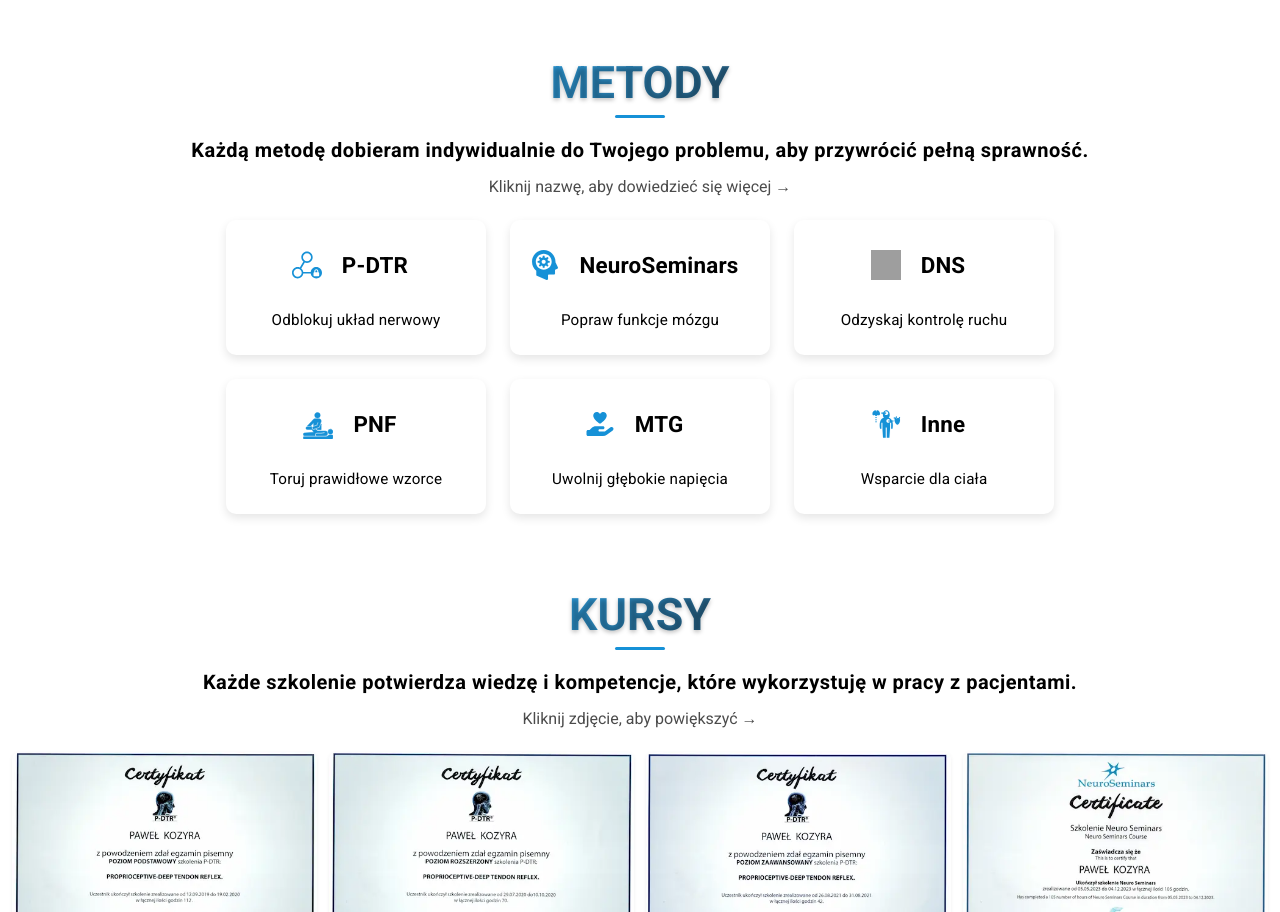
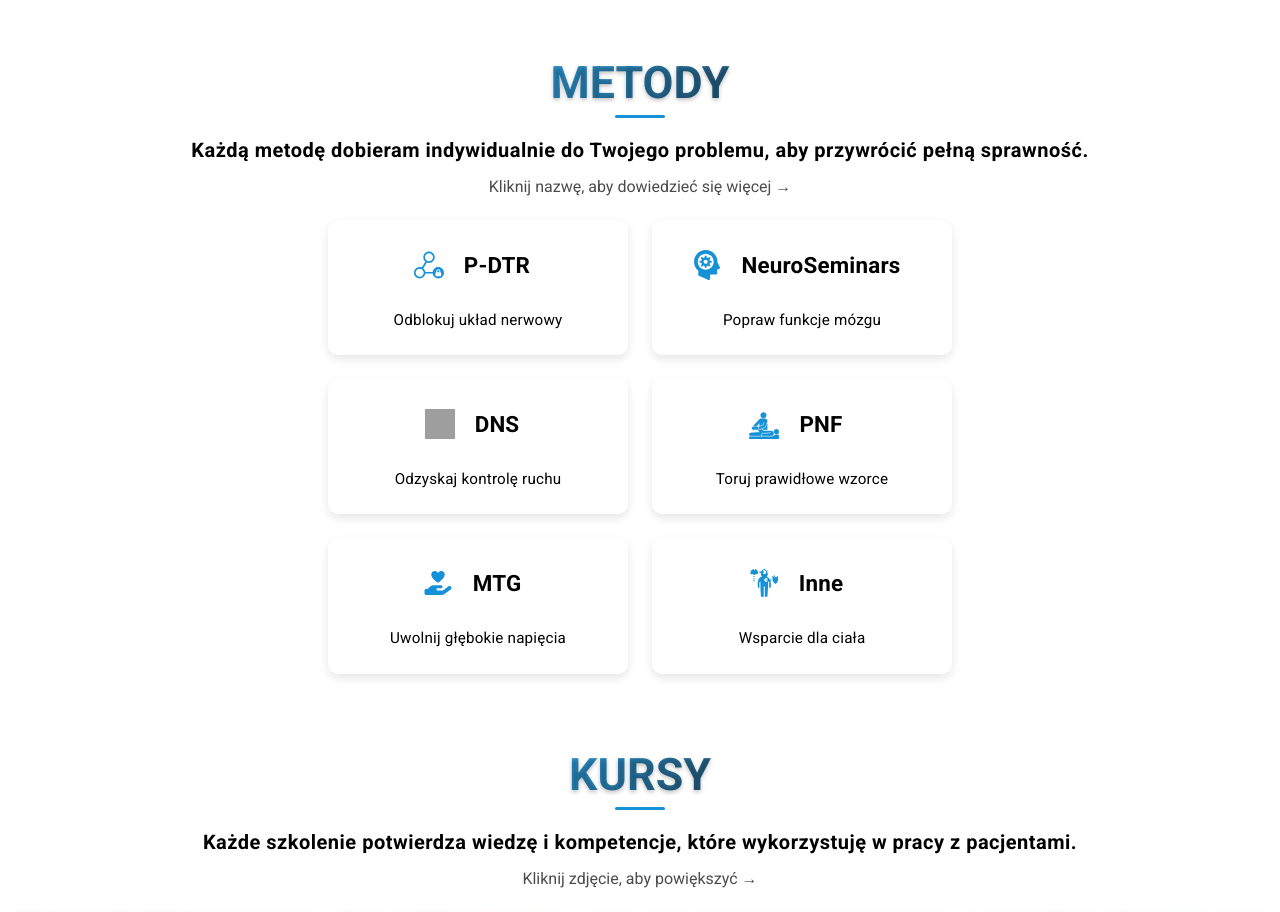
Before and after one commit to FizjoFocus/FizjoFocus.github.io, a PHP site: page / in a window 1280 px wide. Shown: the part 2201-3113 px from the top of the page. Run offline with PHP 8.4, Linux system fonts and the light colour scheme; grey boxes are pictures that could not be loaded.

Commit message:
Add files via upload

```diff
--- a/public/css/style.css
+++ b/public/css/style.css
@@ -773,8 +773,8 @@
   padding: 24px 32px;
   border-radius: 10px;
   box-shadow: 0 4px 10px rgba(0, 0, 0, 0.1);
-  flex: 0 1 260px;
-  max-width: 260px;
+  flex: 0 1 100%;
+  max-width: 300px;
   text-align: center;
   cursor: pointer;
   transition: transform 0.25s ease, box-shadow 0.25s ease;
--- a/public/sass/style.scss
+++ b/public/sass/style.scss
@@ -913,8 +913,8 @@
 				padding: 24px 32px;
 				border-radius: 10px;
 				box-shadow: 0 4px 10px rgba(0, 0, 0, 0.1);
-				flex: 0 1 260px;
-				max-width: 260px;
+				flex: 0 1 100%;
+				max-width: 300px;
 				text-align: center;
 				cursor: pointer;
 				transition: transform 0.25s ease, box-shadow 0.25s ease;
```
Also changed, not shown: 1 other file.
